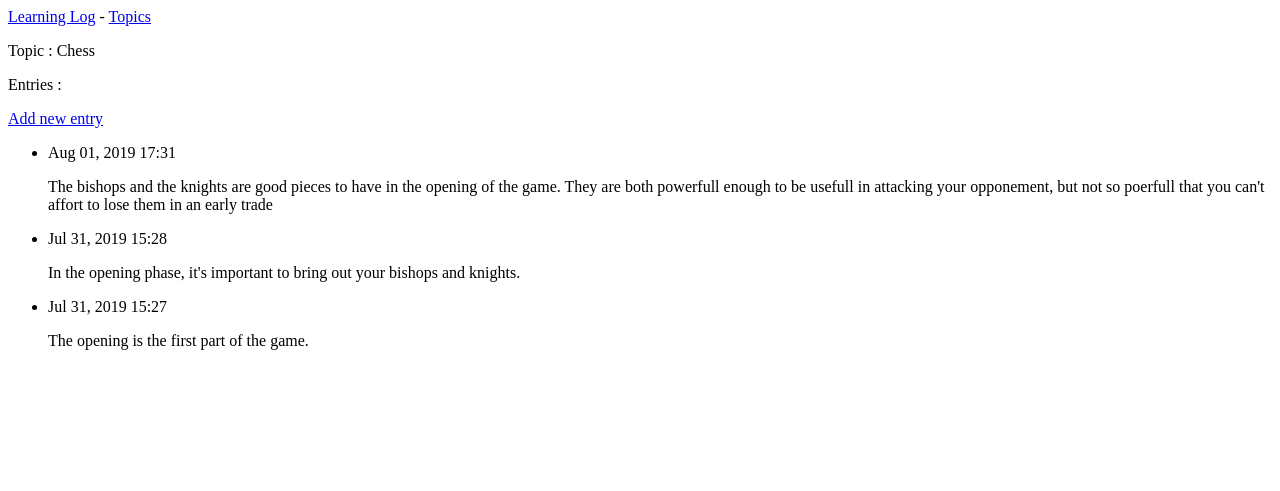
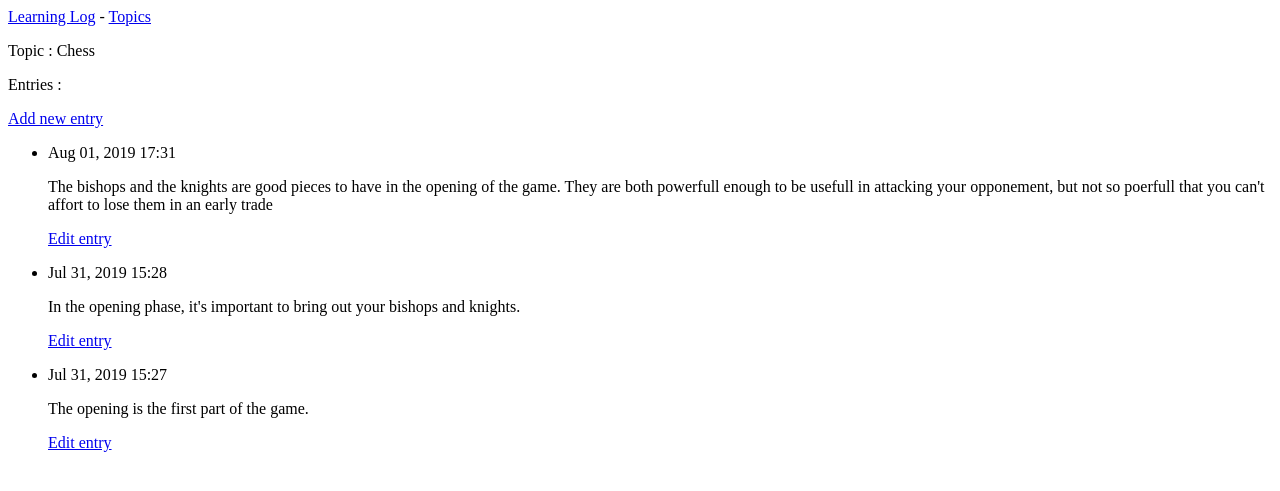
Before and after one commit to Elladan81/learninglog, a Django app: page /topics/1/ in a window 1280 px wide. Shown: the top 491 px of the page. Run offline with Django 3.2, Linux system fonts and the light colour scheme; data comes from the database, SQL or seed files in the repository.

Commit message:
add possibility to edit entries in learning log

```diff
--- a/learning_logs/templates/learning_logs/topic.html
+++ b/learning_logs/templates/learning_logs/topic.html
@@ -13,6 +13,9 @@
             <li>
                 <p>{{ entry.date_added|date:'M d, Y H:i' }}</p>
                 <p>{{ entry.text|linebreaks }}</p>
+                <p>
+                    <a href="{% url 'learning_logs:edit_entry' entry.id %}">Edit entry</a>
+                </p>
             </li>
         {% empty %}
             <li>There are no entries for this topic</li>
--- a/learning_logs/urls.py
+++ b/learning_logs/urls.py
@@ -15,4 +15,6 @@ urlpatterns = [
     path('new_topic/', views.new_topic, name='new_topic'),
     # page for adding a new entry
     path('new_entry/<int:topic_id>/', views.new_entry, name='new_entry'),
+    # page for editing an entry
+    path('edit_entry/<int:entry_id>/', views.edit_entry, name='edit_entry'),
 ]
--- a/learning_logs/views.py
+++ b/learning_logs/views.py
@@ -1,7 +1,7 @@
 from django.shortcuts import render, redirect
 
 from .forms import TopicForm, EntryForm
-from learning_logs.models import Topic
+from learning_logs.models import Topic, Entry
 
 
 def index(request):
@@ -60,3 +60,22 @@ def new_entry(request, topic_id):
     # display a blank or invalid form.
     context = {'topic': topic, 'form': form}
     return render(request, 'learning_logs/new_entry.html', context)
+
+
+def edit_entry(request, entry_id):
+    """editing an existing entry"""
+    entry = Entry.objects.get(id=entry_id)
+    topic = entry.topic
+
+    if request.method != 'POST':
+        # initial request; pre-fill form with the current entry.
+        form = EntryForm(instance=entry)
+    else:
+        # POST data submitted; process data.
+        form = EntryForm(instance=entry, data=request.POST)
+        if form.is_valid():
+            form.save()
+            return redirect('learning_logs:topic', topic_id=topic.id)
+
+    context = {'entry': entry, 'topic': topic, 'form': form}
+    return render(request, 'learning_logs/edit_entry.html', context)
```
Also changed, not shown: learning_logs/templates/learning_logs/edit_entry.html (added, +15 -0 lines).
